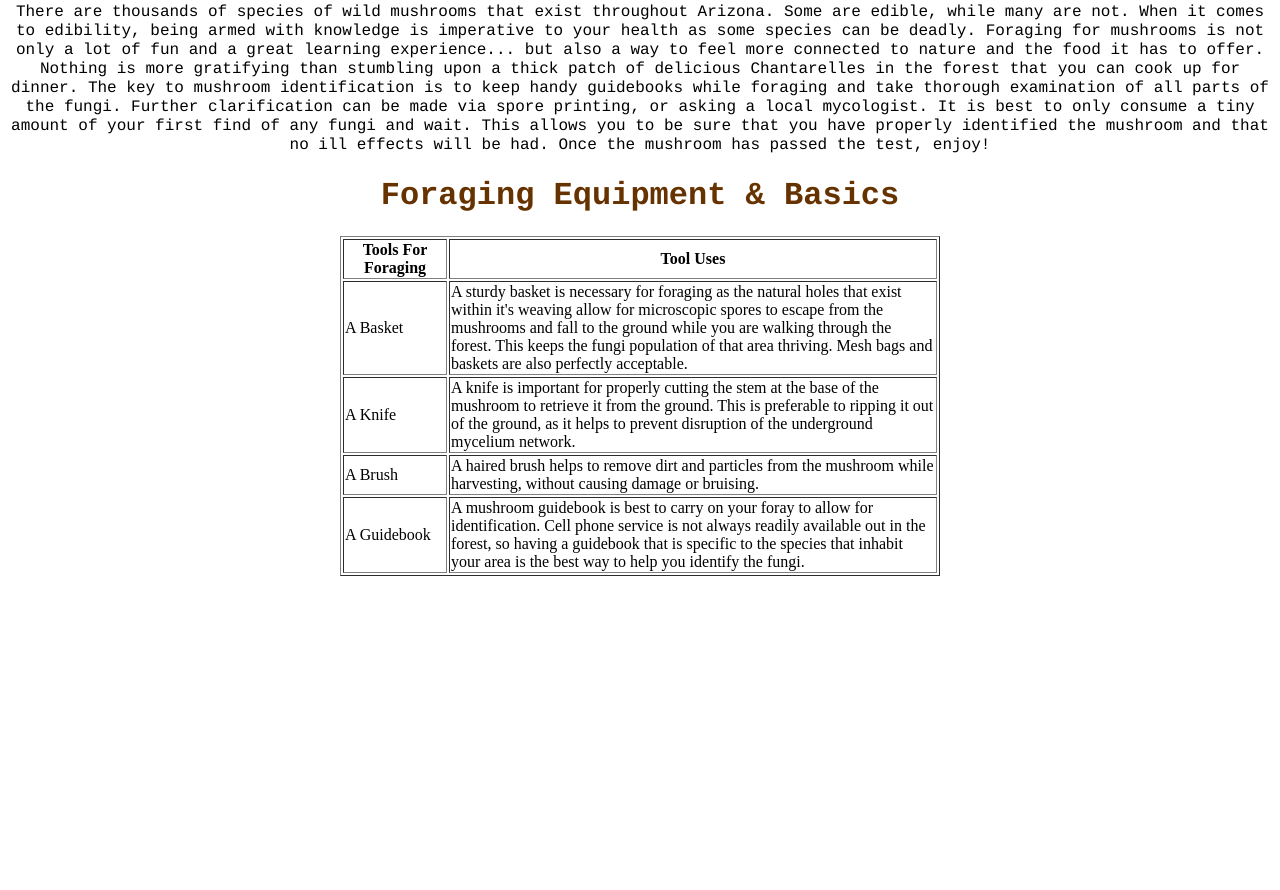
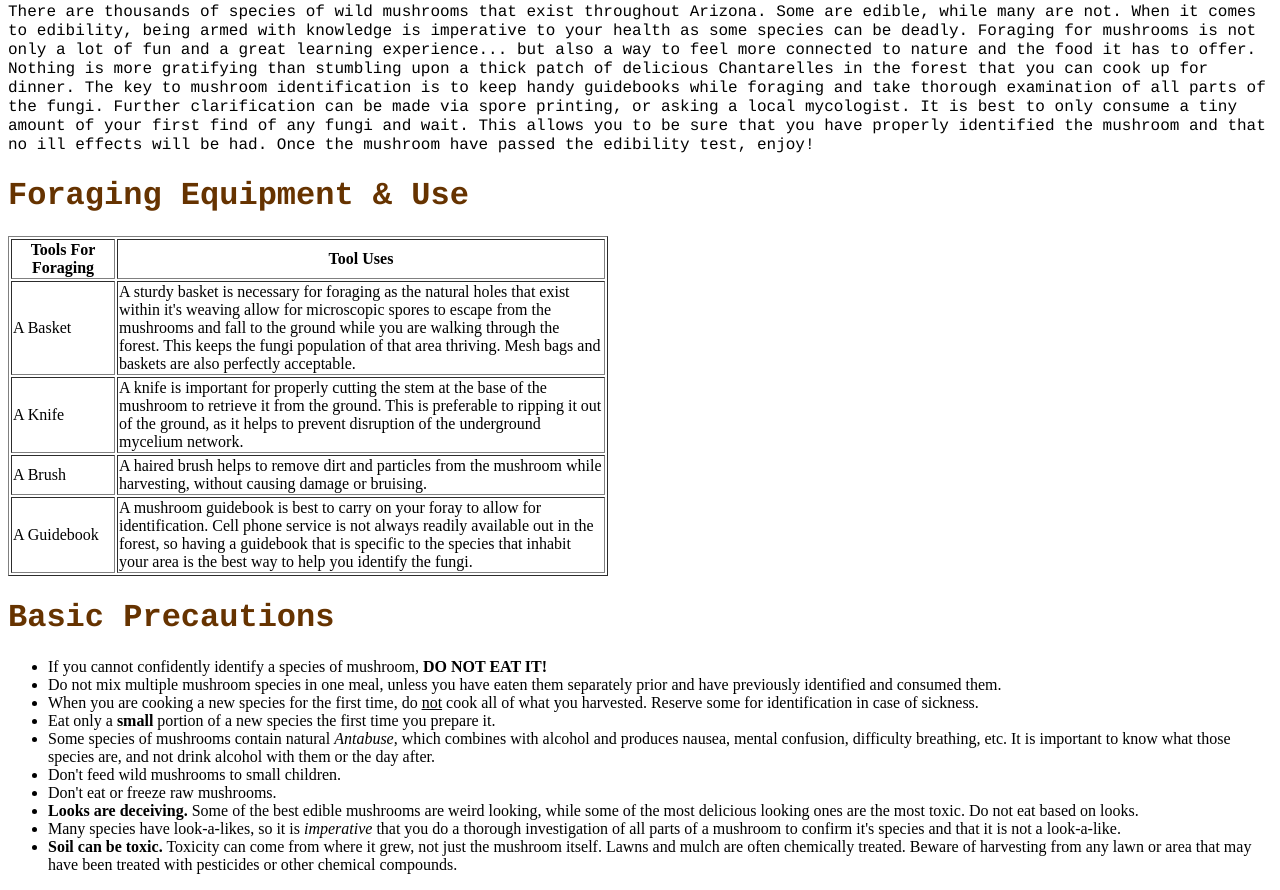
Before and after one commit to beatnikflow/beatnikflow.github.io, a plain HTML site: page index.html in a window 1280 px wide. Shown: the part 674-1564 px from the top of the page. Before the commit the page ends 1258 px from the top, so only its background shows below. Drawn offline with Linux system fonts and the light colour scheme.

Commit message:
Add Basic Precautions list

```diff
--- a/index.html
+++ b/index.html
@@ -6,13 +6,13 @@
   <body>
     <center><h1><font face="courier" color="#663300">Wild Mushrooms of Arizona</font></h1>
     <img src="mush1.jpg" alt="Mushrooms in the White Mountains, AZ">
-    <p><i>Photo by Britt Flowers - White Mountain Range of Arizona</i>
+    <p><i>Photo by Britt Flowers - White Mountain Range of Arizona</i></center>
     <p>
     <font face="courier" color="#000000">
-    There are thousands of species of wild mushrooms that exist throughout Arizona. Some are edible, while many are not. When it comes to edibility, being armed with knowledge is imperative to your health as some species can be deadly. Foraging for mushrooms is not only a lot of fun and a great learning experience... but also a way to feel more connected to nature and the food it has to offer. Nothing is more gratifying than stumbling upon a thick patch of delicious Chantarelles in the forest that you can cook up for dinner. The key to mushroom identification is to keep handy guidebooks while foraging and take thorough examination of all parts of the fungi. Further clarification can be made via spore printing, or asking a local mycologist. It is best to only consume a tiny amount of your first find of any fungi and wait. This allows you to be sure that you have properly identified the mushroom and that no ill effects will be had. Once the mushroom has passed the test, enjoy!
+    There are thousands of species of wild mushrooms that exist throughout Arizona. Some are edible, while many are not. When it comes to edibility, being armed with knowledge is imperative to your health as some species can be deadly. Foraging for mushrooms is not only a lot of fun and a great learning experience... but also a way to feel more connected to nature and the food it has to offer. Nothing is more gratifying than stumbling upon a thick patch of delicious Chantarelles in the forest that you can cook up for dinner. The key to mushroom identification is to keep handy guidebooks while foraging and take thorough examination of all parts of the fungi. Further clarification can be made via spore printing, or asking a local mycologist. It is best to only consume a tiny amount of your first find of any fungi and wait. This allows you to be sure that you have properly identified the mushroom and that no ill effects will be had. Once the mushroom have passed the edibility test, enjoy!
     </font>
     <p>
-      <h1><font face="courier" color="#663300">Foraging Equipment & Basics</font></h1>
+      <h1><font face="courier" color="#663300">Foraging Equipment & Use</font></h1>
       <table width="600" border="1">
         <tr>
           <th width="100">Tools For Foraging</th>
@@ -32,9 +32,22 @@
         <tr>
           <td>A Guidebook</td>
           <td>A mushroom guidebook is best to carry on your foray to allow for identification. Cell phone service is not always readily available out in the forest, so having a guidebook that is specific to the species that inhabit your area is the best way to help you identify the fungi.</td>
-
+        </tr>
       </table>
-    </center>
+    <p><h1><font face="courier" color="#663300">Basic Precautions</font></h1>
+    <p>
+      <ul>
+        <li>If you cannot confidently identify a species of mushroom, <strong>DO NOT EAT IT!</strong></li>
+        <li>Do not mix multiple mushroom species in one meal, unless you have eaten them separately prior and have previously identified and consumed them.</li>
+        <li>When you are cooking a new species for the first time, do <u>not</u> cook all of what you harvested. Reserve some for identification in case of sickness.</li>
+        <li>Eat only a <strong>small</strong> portion of a new species the first time you prepare it.</li>
+        <li>Some species of mushrooms contain natural <i>Antabuse</i>, which combines with alcohol and produces nausea, mental confusion, difficulty breathing, etc. It is important to know what those species are, and not drink alcohol with them or the day after. </li>
+        <li>Don't feed wild mushrooms to small children.</li>
+        <li>Don't eat or freeze raw mushrooms.</li>
+        <li><strong>Looks are deceiving.</strong> Some of the best edible mushrooms are weird looking, while some of the most delicious looking ones are the most toxic. Do not eat based on looks.</li>
+        <li>Many species have look-a-likes, so it is <i>imperative</i> that you do a thorough investigation of all parts of a mushroom to confirm it's species and that it is not a look-a-like.</li>
+        <li><strong>Soil can be toxic.</strong> Toxicity can come from where it grew, not just the mushroom itself. Lawns and mulch are often chemically treated. Beware of harvesting from any lawn or area that may have been treated with pesticides or other chemical compounds.</li>
+      </ul>
 
 
 
```
